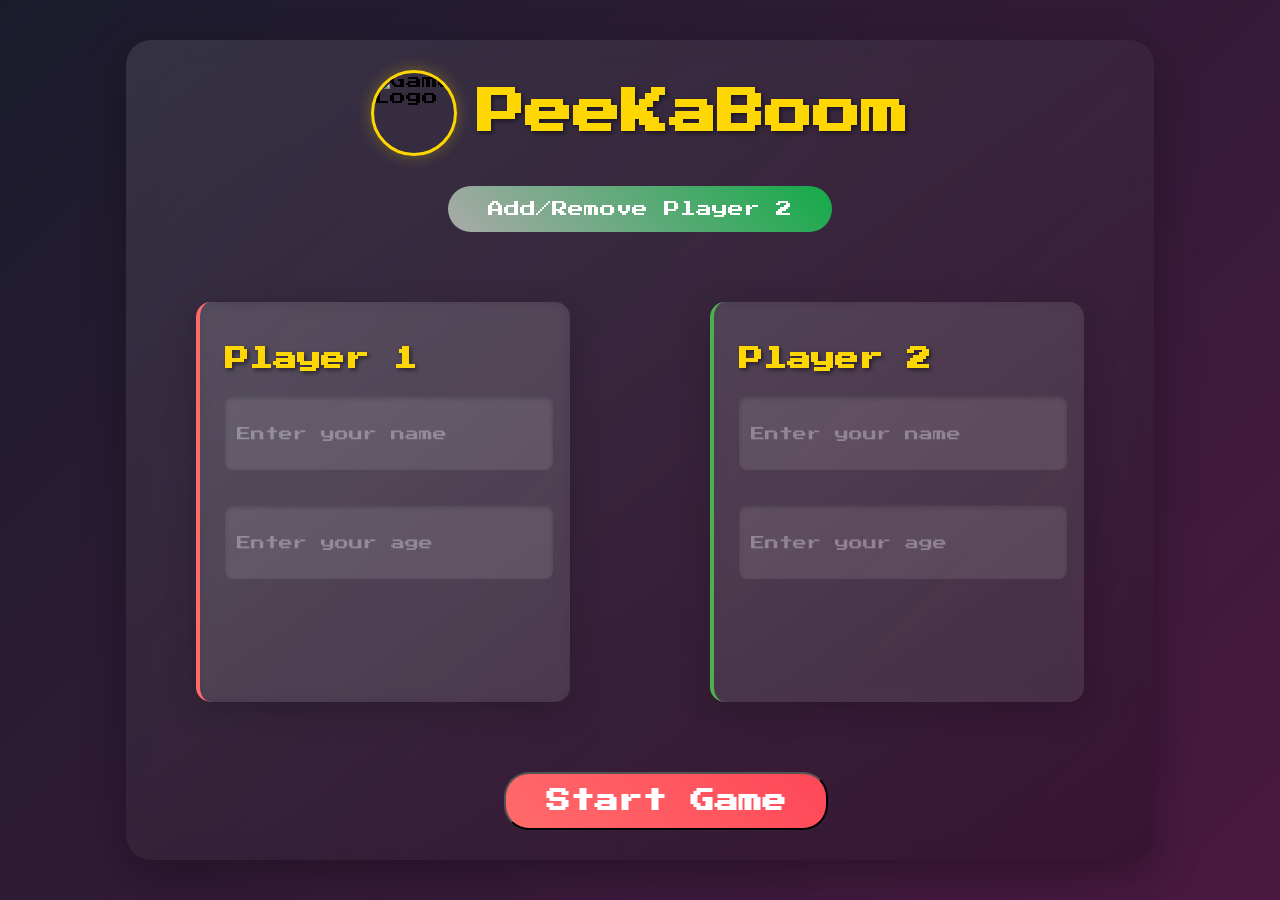
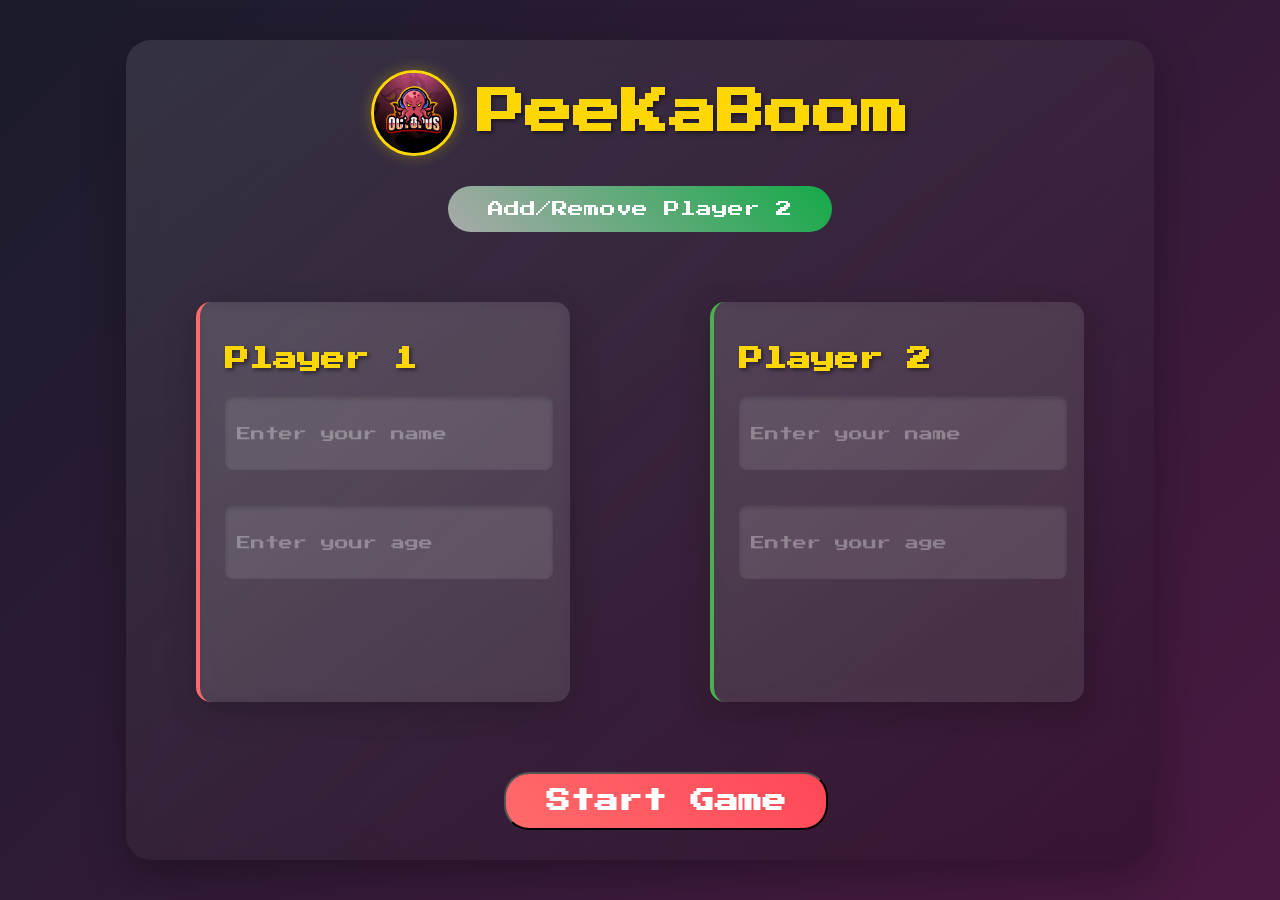
Before and after one commit to cuongngodev/testing, a plain HTML site: page index.html in a window 1280 px wide. Drawn offline with nearby package versions, Linux system fonts and the light colour scheme; the site is published under a folder, as on GitHub Pages, so addresses that start at the root find nothing.

Commit message:
fix path

```diff
--- a/index.html
+++ b/index.html
@@ -16,7 +16,7 @@
 <body>
     <div class="game-phase-container">
         <div class="game-branding">
-            <img src="/logo/peekaboom_logo.jpg" alt="Game Logo" class="game-logo">
+            <img src="logo/peekaboom_logo.jpg" alt="Game Logo" class="game-logo">
             <h1>PeeKaBoom</h1>
         </div>
         <button id="togglePlayer2">Add/Remove Player 2</button>
```
